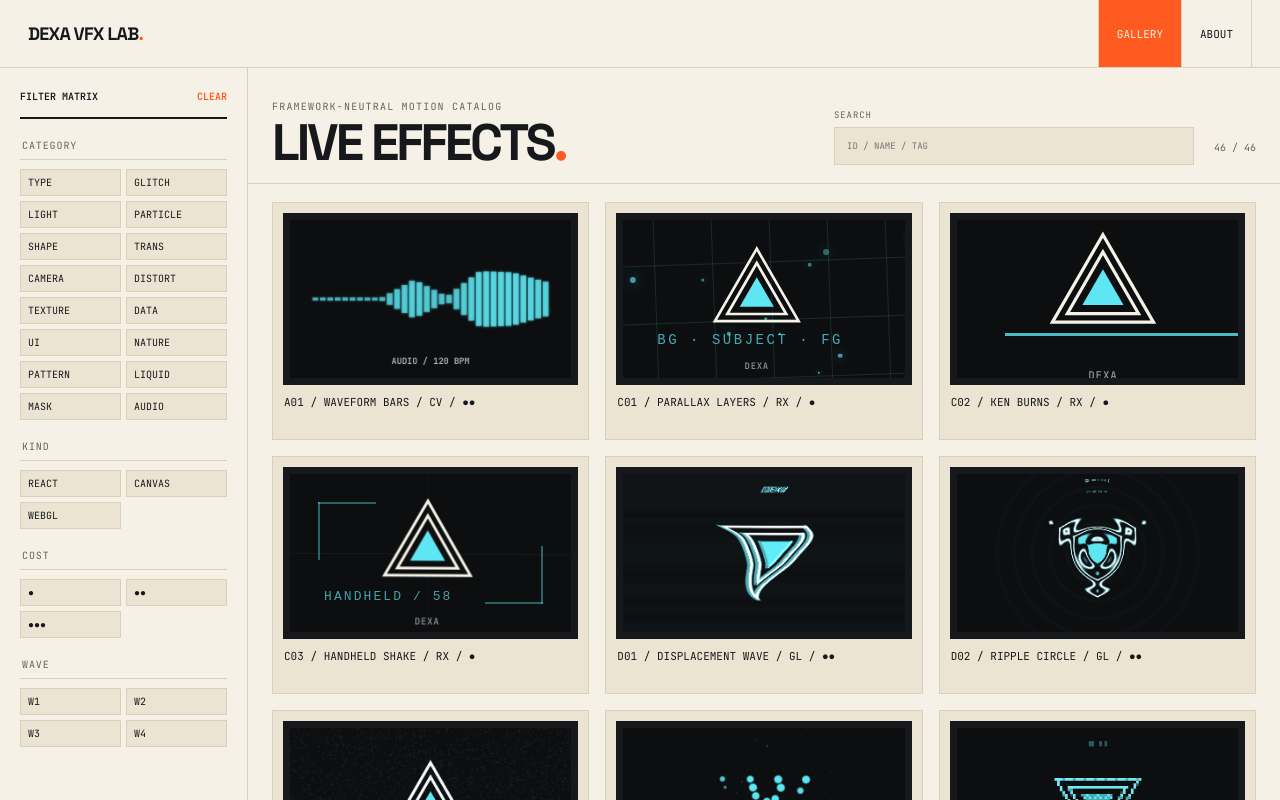
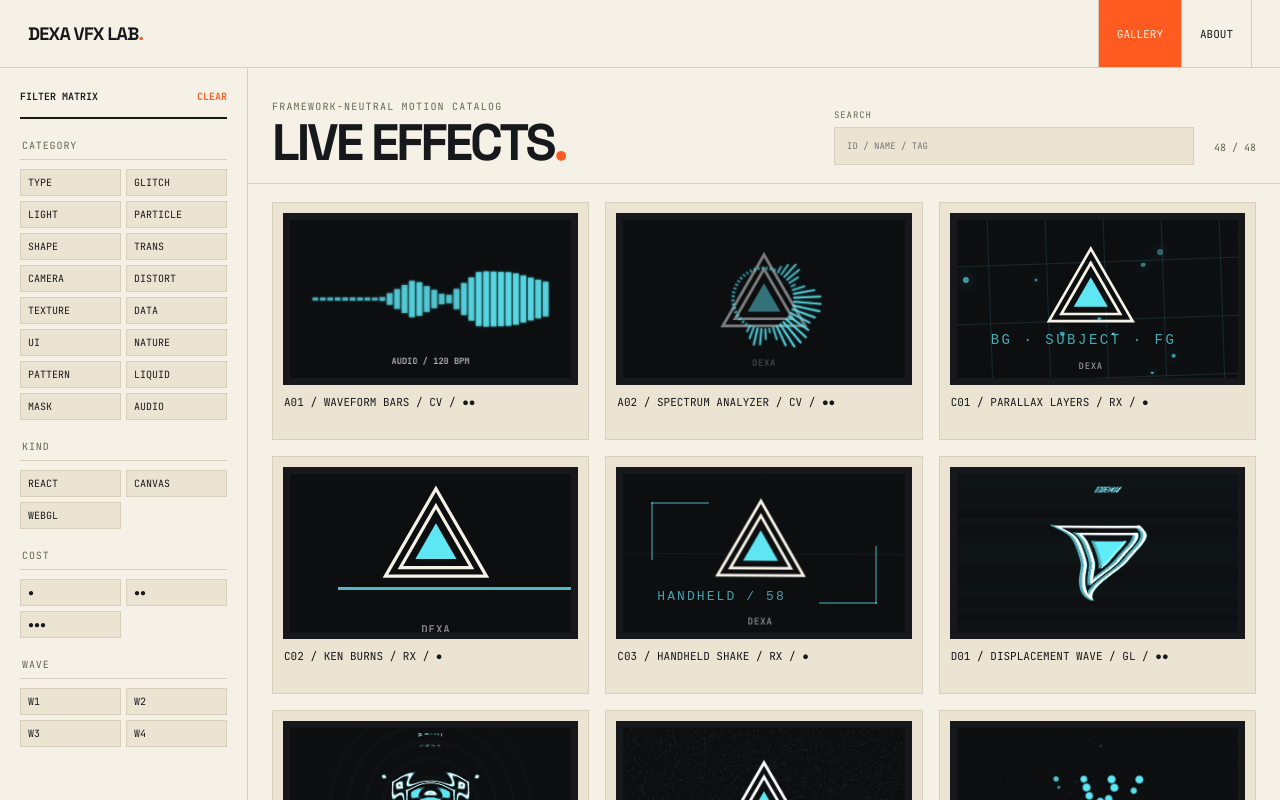
Before and after one commit to DECK6/dexa-vfx-lab, a React (Vite) app: page / in a window 1280 px wide. Built offline with nearby package versions, Linux system fonts and the light colour scheme.

Commit message:
feat(w2): CV3 — R08 phyllotaxis, A02 spectrum-analyzer
Co-Authored-By: Claude Fable 5 <noreply@anthropic.com>

```diff
--- /dev/null
+++ b/effects/audio/A02_spectrum-analyzer.effect.ts
@@ -0,0 +1,94 @@
+import type { FxKernel } from '../../src/fx/types';
+
+const TAU = Math.PI * 2;
+
+function clamp01(value: number): number {
+  return Math.min(1, Math.max(0, value));
+}
+
+function sampleSpectrum(bands: number[], position: number): number {
+  if (bands.length === 0) return 0;
+  const scaled = Math.pow(clamp01(position), 1.65) * (bands.length - 1);
+  const low = Math.floor(scaled);
+  const high = Math.min(bands.length - 1, low + 1);
+  const mix = scaled - low;
+  return clamp01((Number(bands[low]) || 0) * (1 - mix) + (Number(bands[high]) || 0) * mix);
+}
+
+const kernel = {
+  kind: 'canvas',
+  draw: (g, ctx) => {
+    const bins = Math.min(96, Math.max(16, Math.round(Number(ctx.params.bins ?? 48) / 4) * 4));
+    const gain = Math.min(3, Math.max(0.25, Number(ctx.params.gain ?? 1.4)));
+    const response = Math.min(2, Math.max(0.5, Number(ctx.params.response ?? 0.85)));
+    const layout = String(ctx.params.layout ?? 'radial');
+    const signal = String(ctx.params.signal ?? '#5EE7F3');
+    const bands = ctx.audio?.bands ?? [0, 0, 0, 0, 0, 0, 0, 0];
+    const rms = clamp01(ctx.audio?.rms ?? 0);
+    const phase = ctx.t * TAU;
+
+    g.fillStyle = '#0D0E10';
+    g.fillRect(0, 0, ctx.width, ctx.height);
+
+    if (ctx.subject.bitmap) {
+      g.save();
+      g.globalAlpha = 0.38 + rms * 0.2;
+      g.drawImage(ctx.subject.bitmap, 0, 0, ctx.width, ctx.height);
+      g.restore();
+    }
+
+    g.save();
+    g.fillStyle = signal;
+    g.strokeStyle = signal;
+    g.shadowColor = signal;
+    g.shadowBlur = Math.max(3, Math.min(ctx.width, ctx.height) * 0.012) * (0.4 + rms);
+
+    if (layout === 'columns') {
+      const side = ctx.width * 0.07;
+      const floor = ctx.height * 0.88;
+      const available = ctx.width - side * 2;
+      const gap = Math.max(1, available * 0.0035);
+      const barWidth = Math.max(1, (available - gap * (bins - 1)) / bins);
+      const maxHeight = ctx.height * 0.7;
+
+      for (let index = 0; index < bins; index += 1) {
+        const ratio = index / Math.max(1, bins - 1);
+        const raw = sampleSpectrum(bands, ratio);
+        const energy = clamp01(Math.pow(raw, response) * gain);
+        const height = Math.max(2, energy * maxHeight + rms * ctx.height * 0.025);
+        const sweep = 0.5 + 0.5 * Math.cos(phase - ratio * TAU);
+        g.globalAlpha = 0.42 + energy * 0.42 + sweep * 0.12;
+        g.fillRect(side + index * (barWidth + gap), floor - height, barWidth, height);
+      }
+    } else {
+      const centerX = ctx.width * 0.5;
+      const centerY = ctx.height * 0.5;
+      const shortSide = Math.min(ctx.width, ctx.height);
+      const innerRadius = shortSide * (0.18 + rms * 0.025);
+      const maxLength = shortSide * 0.25;
+      const lineWidth = Math.max(1.25, (TAU * innerRadius) / bins * 0.44);
+      g.lineWidth = lineWidth;
+      g.lineCap = 'round';
+
+      for (let index = 0; index < bins; index += 1) {
+        const mirrored = index <= bins / 2 ? index / (bins / 2) : (bins - index) / (bins / 2);
+        const raw = sampleSpectrum(bands, mirrored);
+        const energy = clamp01(Math.pow(raw, response) * gain);
+        const angle = (index / bins) * TAU - Math.PI / 2 + phase;
+        const length = Math.max(lineWidth, energy * maxLength + rms * shortSide * 0.025);
+        const sweep = 0.5 + 0.5 * Math.cos(phase * 2 - (index / bins) * TAU);
+        g.globalAlpha = 0.42 + energy * 0.42 + sweep * 0.12;
+        g.beginPath();
+        g.moveTo(centerX + Math.cos(angle) * innerRadius, centerY + Math.sin(angle) * innerRadius);
+        g.lineTo(
+          centerX + Math.cos(angle) * (innerRadius + length),
+          centerY + Math.sin(angle) * (innerRadius + length),
+        );
+        g.stroke();
+      }
+    }
+    g.restore();
+  },
+} satisfies FxKernel;
+
+export default kernel;
--- /dev/null
+++ b/effects/audio/A02_spectrum-analyzer.meta.ts
@@ -0,0 +1,21 @@
+import type { FxMeta } from '../../src/fx/types';
+
+const meta = {
+  id: 'A02',
+  slug: 'spectrum-analyzer',
+  name: 'Spectrum Analyzer',
+  category: 'audio',
+  kind: 'canvas',
+  cost: 2,
+  wave: 2,
+  tags: ['audio', 'spectrum', 'analyzer', 'frequency'],
+  params: {
+    bins: { type: 'range', min: 16, max: 96, step: 4, default: 48, label: 'BINS' },
+    gain: { type: 'range', min: 0.25, max: 3, step: 0.05, default: 1.4, label: 'GAIN' },
+    response: { type: 'range', min: 0.5, max: 2, step: 0.05, default: 0.85, label: 'RESPONSE' },
+    layout: { type: 'enum', options: ['radial', 'columns'], default: 'radial', label: 'LAYOUT' },
+    signal: { type: 'color', default: '#5EE7F3', label: 'SIGNAL' },
+  },
+} satisfies FxMeta;
+
+export default meta;
--- /dev/null
+++ b/effects/pattern/R08_phyllotaxis.effect.ts
@@ -0,0 +1,63 @@
+import type { FxKernel } from '../../src/fx/types';
+
+const TAU = Math.PI * 2;
+const GOLDEN_ANGLE = Math.PI * (3 - Math.sqrt(5));
+
+const kernel = {
+  kind: 'canvas',
+  draw: (g, ctx) => {
+    const count = Math.min(600, Math.max(80, Math.round(Number(ctx.params.count ?? 360))));
+    const spread = Math.min(1, Math.max(0.55, Number(ctx.params.spread ?? 0.88)));
+    const dotSize = Math.min(5, Math.max(0.8, Number(ctx.params.dotSize ?? 2.4)));
+    const motion = Math.min(1, Math.max(0, Number(ctx.params.motion ?? 0.55)));
+    const signal = String(ctx.params.signal ?? '#5EE7F3');
+    const phase = ctx.t * TAU;
+    const centerX = ctx.width * 0.5;
+    const centerY = ctx.height * 0.5;
+    const radius = Math.min(ctx.width, ctx.height) * 0.47 * spread;
+
+    g.fillStyle = '#0D0E10';
+    g.fillRect(0, 0, ctx.width, ctx.height);
+
+    if (ctx.subject.bitmap) {
+      g.save();
+      g.globalAlpha = 0.28;
+      g.drawImage(ctx.subject.bitmap, 0, 0, ctx.width, ctx.height);
+      g.restore();
+    }
+
+    g.save();
+    g.fillStyle = signal;
+    g.shadowColor = signal;
+    g.shadowBlur = dotSize * 1.8;
+
+    for (let index = count - 1; index >= 0; index -= 1) {
+      const ratio = (index + 0.5) / count;
+      const wave = Math.sin(phase - ratio * TAU * 2);
+      const angle = index * GOLDEN_ANGLE + phase * motion;
+      const distance = Math.sqrt(ratio) * radius * (1 + wave * motion * 0.025);
+      const size = dotSize * (0.58 + ratio * 0.72) * (1 + wave * motion * 0.32);
+
+      g.globalAlpha = 0.28 + ratio * 0.54 + (wave + 1) * motion * 0.08;
+      g.beginPath();
+      g.arc(
+        centerX + Math.cos(angle) * distance,
+        centerY + Math.sin(angle) * distance,
+        Math.max(0.35, size),
+        0,
+        TAU,
+      );
+      g.fill();
+    }
+    g.restore();
+
+    if (ctx.subject.bitmap) {
+      g.save();
+      g.globalAlpha = 0.72;
+      g.drawImage(ctx.subject.bitmap, 0, 0, ctx.width, ctx.height);
+      g.restore();
+    }
+  },
+} satisfies FxKernel;
+
+export default kernel;
--- /dev/null
+++ b/effects/pattern/R08_phyllotaxis.meta.ts
@@ -0,0 +1,21 @@
+import type { FxMeta } from '../../src/fx/types';
+
+const meta = {
+  id: 'R08',
+  slug: 'phyllotaxis',
+  name: 'Phyllotaxis',
+  category: 'pattern',
+  kind: 'canvas',
+  cost: 1,
+  wave: 2,
+  tags: ['pattern', 'phyllotaxis', 'spiral', 'botanical'],
+  params: {
+    count: { type: 'range', min: 80, max: 600, step: 10, default: 360, label: 'COUNT' },
+    spread: { type: 'range', min: 0.55, max: 1, step: 0.01, default: 0.88, label: 'SPREAD' },
+    dotSize: { type: 'range', min: 0.8, max: 5, step: 0.1, default: 2.4, label: 'DOT SIZE' },
+    motion: { type: 'range', min: 0, max: 1, step: 0.01, default: 0.55, label: 'MOTION' },
+    signal: { type: 'color', default: '#5EE7F3', label: 'SIGNAL' },
+  },
+} satisfies FxMeta;
+
+export default meta;
--- a/src/fx/manifest.gen.ts
+++ b/src/fx/manifest.gen.ts
@@ -2,6 +2,7 @@
 import type { FxKernel, FxMeta } from './types';
 
 import meta_A01 from '../../effects/audio/A01_waveform-bars.meta';
+import meta_A02 from '../../effects/audio/A02_spectrum-analyzer.meta';
 import meta_C01 from '../../effects/camera/C01_parallax-layers.meta';
 import meta_C02 from '../../effects/camera/C02_ken-burns.meta';
 import meta_C03 from '../../effects/camera/C03_handheld-shake.meta';
@@ -28,6 +29,7 @@ import meta_P02 from '../../effects/particle/P02_confetti-rain.meta';
 import meta_P03 from '../../effects/particle/P03_spark-shower.meta';
 import meta_Q01 from '../../effects/liquid/Q01_metaball-merge.meta';
 import meta_R01 from '../../effects/pattern/R01_perlin-field.meta';
+import meta_R08 from '../../effects/pattern/R08_phyllotaxis.meta';
 import meta_R13 from '../../effects/pattern/R13_dot-matrix.meta';
 import meta_S01 from '../../effects/shape/S01_stroke-draw.meta';
 import meta_S02 from '../../effects/shape/S02_blob-morph.meta';
@@ -57,6 +59,7 @@ export interface ManifestEntry {
 
 export const manifest: ManifestEntry[] = [
   { meta: meta_A01, effectPath: 'effects/audio/A01_waveform-bars.effect.ts', load: () => import('../../effects/audio/A01_waveform-bars.effect') },
+  { meta: meta_A02, effectPath: 'effects/audio/A02_spectrum-analyzer.effect.ts', load: () => import('../../effects/audio/A02_spectrum-analyzer.effect') },
   { meta: meta_C01, effectPath: 'effects/camera/C01_parallax-layers.effect.tsx', load: () => import('../../effects/camera/C01_parallax-layers.effect') },
   { meta: meta_C02, effectPath: 'effects/camera/C02_ken-burns.effect.tsx', load: () => import('../../effects/camera/C02_ken-burns.effect') },
   { meta: meta_C03, effectPath: 'effects/camera/C03_handheld-shake.effect.tsx', load: () => import('../../effects/camera/C03_handheld-shake.effect') },
@@ -83,6 +86,7 @@ export const manifest: ManifestEntry[] = [
   { meta: meta_P03, effectPath: 'effects/particle/P03_spark-shower.effect.ts', load: () => import('../../effects/particle/P03_spark-shower.effect') },
   { meta: meta_Q01, effectPath: 'effects/liquid/Q01_metaball-merge.effect.ts', load: () => import('../../effects/liquid/Q01_metaball-merge.effect') },
   { meta: meta_R01, effectPath: 'effects/pattern/R01_perlin-field.effect.ts', load: () => import('../../effects/pattern/R01_perlin-field.effect') },
+  { meta: meta_R08, effectPath: 'effects/pattern/R08_phyllotaxis.effect.ts', load: () => import('../../effects/pattern/R08_phyllotaxis.effect') },
   { meta: meta_R13, effectPath: 'effects/pattern/R13_dot-matrix.effect.tsx', load: () => import('../../effects/pattern/R13_dot-matrix.effect') },
   { meta: meta_S01, effectPath: 'effects/shape/S01_stroke-draw.effect.tsx', load: () => import('../../effects/shape/S01_stroke-draw.effect') },
   { meta: meta_S02, effectPath: 'effects/shape/S02_blob-morph.effect.tsx', load: () => import('../../effects/shape/S02_blob-morph.effect') },
```
